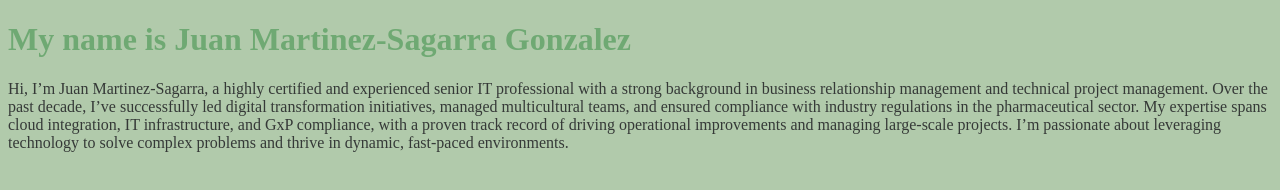
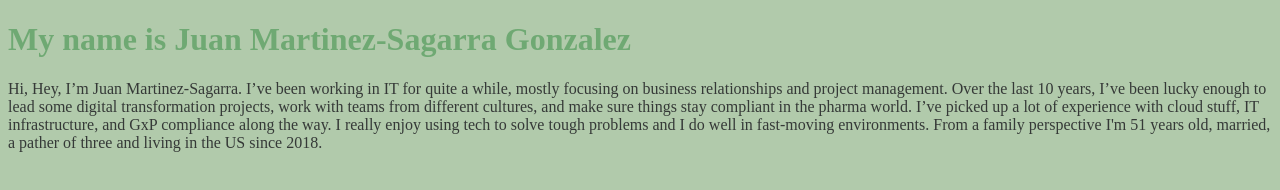
Before and after one commit to juansagarra/juansagarra.github.io, a plain HTML site: page index.html in a window 1280 px wide. Drawn offline with Linux system fonts and the light colour scheme.

Commit message:
Update index.html

```diff
--- a/index.html
+++ b/index.html
@@ -16,7 +16,7 @@
 
 <body>
 <h1>My name is Juan Martinez-Sagarra Gonzalez</h1>
-<p>Hi, I’m Juan Martinez-Sagarra, a highly certified and experienced senior IT professional with a strong background in business relationship management and technical project management. Over the past decade, I’ve successfully led digital transformation initiatives, managed multicultural teams, and ensured compliance with industry regulations in the pharmaceutical sector. My expertise spans cloud integration, IT infrastructure, and GxP compliance, with a proven track record of driving operational improvements and managing large-scale projects. I’m passionate about leveraging technology to solve complex problems and thrive in dynamic, fast-paced environments.</p>
+<p>Hi, Hey, I’m Juan Martinez-Sagarra. I’ve been working in IT for quite a while, mostly focusing on business relationships and project management. Over the last 10 years, I’ve been lucky enough to lead some digital transformation projects, work with teams from different cultures, and make sure things stay compliant in the pharma world. I’ve picked up a lot of experience with cloud stuff, IT infrastructure, and GxP compliance along the way. I really enjoy using tech to solve tough problems and I do well in fast-moving environments. From a family perspective I'm 51 years old, married, a pather of three and living in the US since 2018.</p>
 </body>
 
 </html>
```
